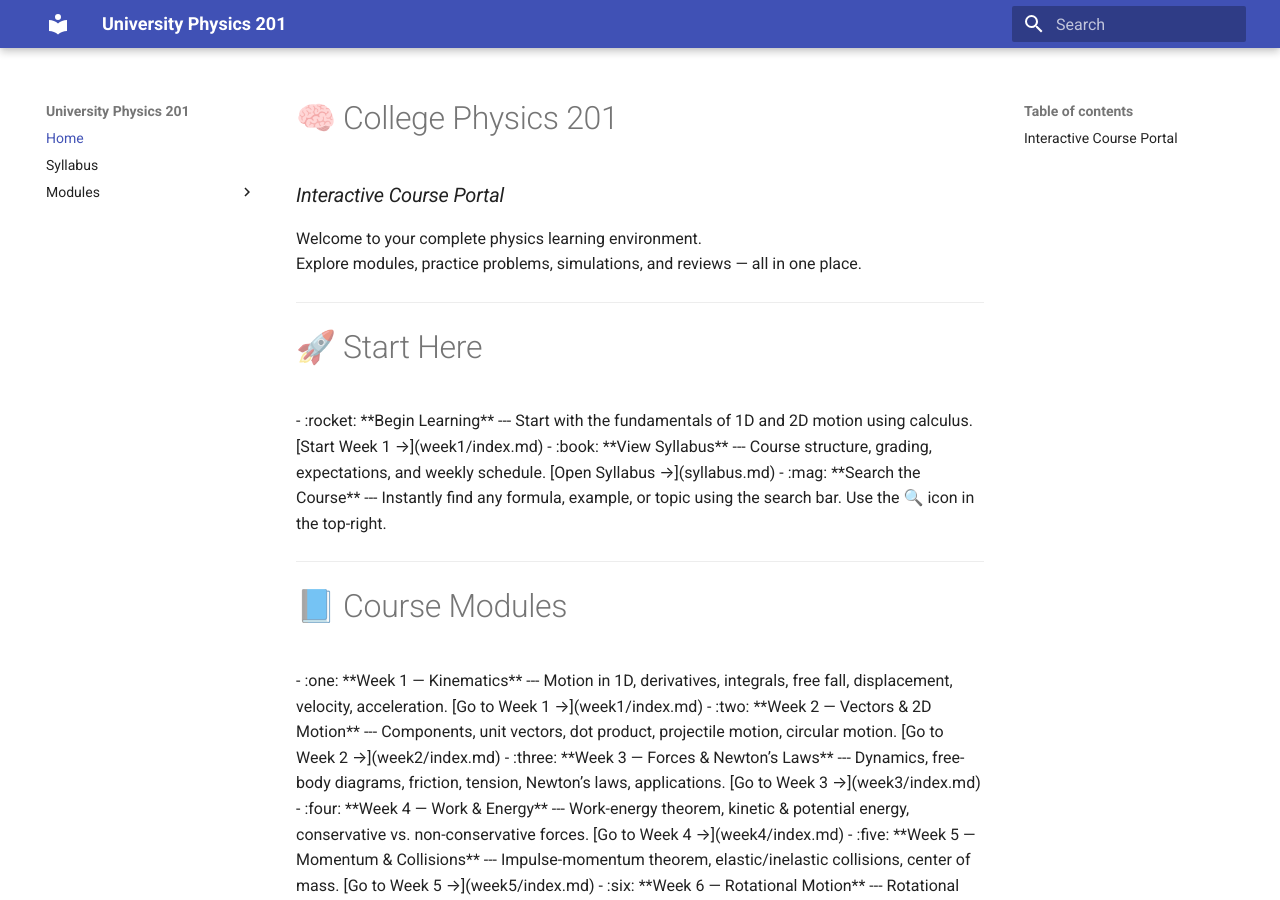
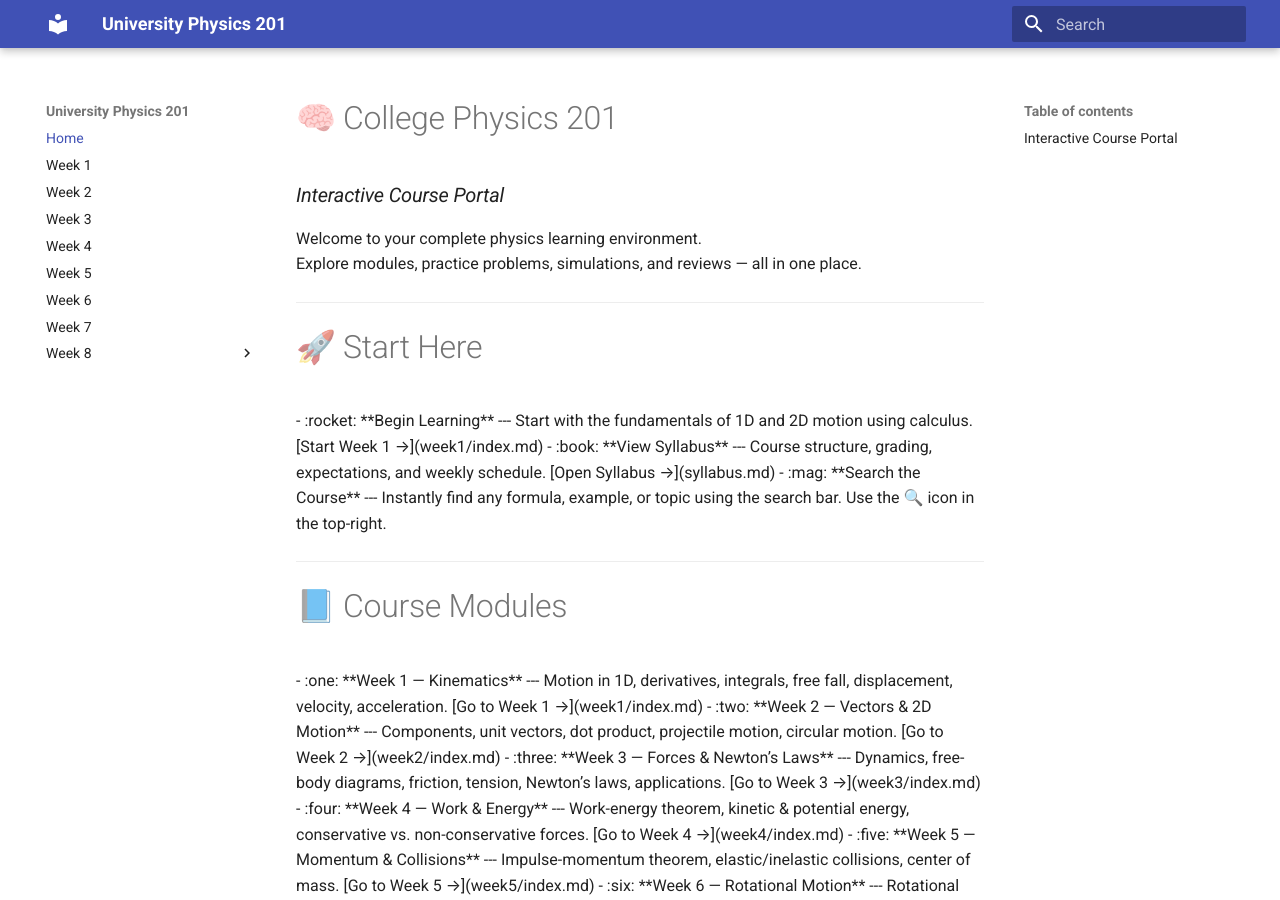
Before and after one commit to LHS-Beane/CollegePhysics201, an MkDocs documentation site: the page built from docs/index.md, in a window 1280 px wide and 900 px high. Built offline with MkDocs 1.6.1 and Material for MkDocs 9.7.7, drawn with Linux system fonts in a browser that asks for light colours; some of the changed lines change nothing that is shown.

Commit message:
Update mkdocs.yml

```diff
--- a/mkdocs.yml
+++ b/mkdocs.yml
@@ -25,13 +25,17 @@ extra_javascript:
 
 nav:
   - Home: index.md
-  - Syllabus: syllabus.md
-  - Modules:
-      - Week 1: week1/index.md
-      - Week 2: week2/index.md
-      - Week 3: week3/index.md
-      - Week 4: week4/index.md
-      - Week 5: week5/index.md
-      - Week 6: week6/index.md
-      - Week 7: week7/index.md
-      - Week 8: week8/index.md
+  - Week 1: week1/index.md
+  - Week 2: week2/index.md
+  - Week 3: week3/index.md
+  - Week 4: week4/index.md
+  - Week 5: week5/index.md
+  - Week 6: week6/index.md
+  - Week 7: week7/index.md
+  - Week 8:
+      - Overview: week8/index.md
+      - Simple Harmonic Motion: week8/shm.md
+      - Energy in Oscillations: week8/energy.md
+      - Pendulums: week8/pendulums.md
+      - Damping & Resonance: week8/damping.md
+      - Problem Set: week8/problems.md
```
